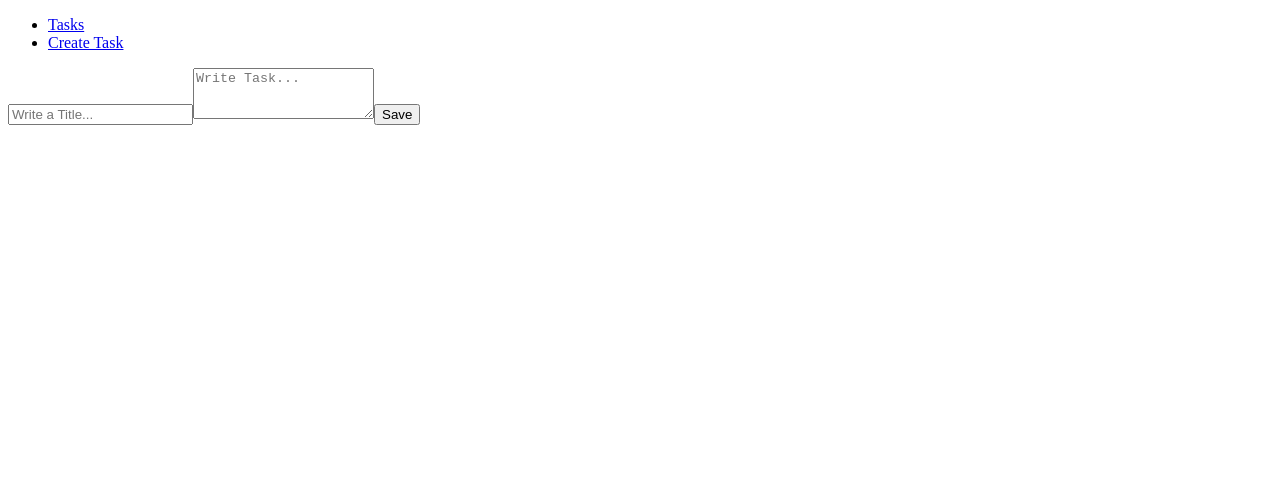
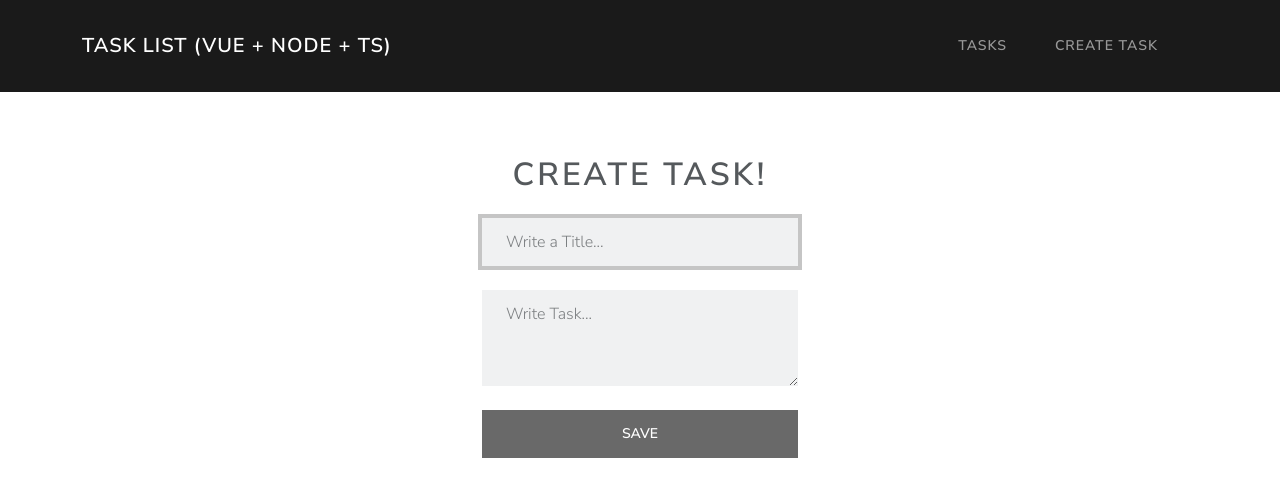
Before and after one commit to Davidoar15/Learning-Vue2_CRUD-Task-List, a Vue app: page /tasks/new in a window 1280 px wide. Shown: the top 496 px of the page. Built offline with nearby package versions, Linux system fonts and the light colour scheme.

Commit message:
add/styles_with_bootstrap

```diff
--- a/package.json
+++ b/package.json
@@ -10,6 +10,7 @@
   },
   "dependencies": {
     "axios": "^1.6.0",
+    "bootswatch": "^5.3.2",
     "core-js": "^3.8.3",
     "vue": "^3.2.13",
     "vue-router": "^4.2.5"
--- a/src/App.vue
+++ b/src/App.vue
@@ -12,7 +12,9 @@
 
 <template>
   <NavBar />
-  <router-view />
+  <div class="container p-5">
+    <router-view />
+  </div>
 </template>
 
 <style>
--- a/src/components/NavBar.vue
+++ b/src/components/NavBar.vue
@@ -7,15 +7,36 @@
 </script>
 
 <template>
-    <nav>
-        <ul>
-            <li>
-                <router-link to="/">Tasks</router-link>
-            </li>
+    <nav class="navbar navbar-expand-lg navbar-dark bg-primary">
+        <div class="container">
+            <router-link
+                to="/"
+                class="navbar-brand"
+            >
+                Task List (Vue + Node + TS)
+            </router-link>
 
-            <li>
-                <router-link to="/tasks/new">Create Task</router-link>
-            </li>
-        </ul>
+            <div>
+                <ul class="navbar-nav">
+                    <li class="nav-item">
+                        <router-link
+                            to="/"
+                            class="nav-link"
+                        >
+                            Tasks
+                        </router-link>
+                    </li>
+
+                    <li class="nav-item">
+                        <router-link
+                            to="/tasks/new"
+                            class="nav-link"
+                        >
+                            Create Task
+                        </router-link>
+                    </li>
+                </ul>
+            </div>
+        </div>
     </nav>
 </template>
--- a/src/components/TaskDetails.vue
+++ b/src/components/TaskDetails.vue
@@ -40,18 +40,37 @@
 </scrip>
 
 <template>
-    <h1>Task Detail</h1>
+    <div class="col-md-4 offset-md-4">
+        <h1 class="text-center h3 mb-4">Task Detail</h1>
 
-    <form @submit.prevent="handleUpdate()">
-        <input
-            type="text"
-            v-model="currentTask.title"
-        />
+        <form
+            @submit.prevent="handleUpdate()"
+            class="card card-body mb-5"
+        >
+            <input
+                type="text"
+                v-model="currentTask.title"
+                placeholder="Write a Title..."
+                class="form-control mb-4"
+            />
 
-        <textarea rows="3" v-model="currentTask.content"></textarea>
+            <textarea rows="3" v-model="currentTask.content" placeholder="Write Task..." class="form-control mb-4"></textarea>
 
-        <button>Update</button>
-    </form>
+            <button
+                :disabled="!currentTask.title || !currentTask.content"
+                class="btn btn-primary"
+            >
+                Update
+            </button>
+        </form>
 
-    <button @click="handleDelete()">Delete</button>
+        <div class="text-center">
+            <button
+                @click="handleDelete()"
+                class="btn btn-danger"
+            >
+                Delete
+            </button>
+        </div>
+    </div>
 </template>
--- a/src/components/TaskForm.vue
+++ b/src/components/TaskForm.vue
@@ -20,15 +20,29 @@
 </script>
 
 <template>
-    <form @submit.prevent="saveTask()">
+    <div class="col-md-4 offset-md-4">
+        <form
+            @submit.prevent="saveTask()"
+            class="card card-body"
+        >
+            <h1 class="text-center mb-4">Create Task!</h1>
+
             <input
                 type="text"
                 v-model="task.title"
                 placeholder="Write a Title..."
+                autofocus
+                class="form-control mb-4"
             />
 
-        <textarea rows="3" v-model="task.content" placeholder="Write Task..."></textarea>
+            <textarea rows="3" v-model="task.content" placeholder="Write Task..." class="form-control mb-4"></textarea>
 
-        <button>Save</button>
+            <button
+                :disabled="!task.title || !task.content"
+                class="btn btn-primary"
+            >
+                Save
+            </button>
         </form>
+    </div>
 </template>
--- a/src/components/TaskList.vue
+++ b/src/components/TaskList.vue
@@ -25,12 +25,14 @@
 </script>
 
 <template>
-    <ul>
+    <ul class="list-group">
         <li
-            v-for="task in tasks"
+            v-for="(task, index) in tasks"
             :key="task._id"
             @click="$router.push(`/tasks/${task._id}`)"
+            class="list-group-item list-group-item-action"
         >
+            {{ index + 1 }}.
             {{ task.title }}
         </li>
     </ul>
--- a/src/main.ts
+++ b/src/main.ts
@@ -1,6 +1,7 @@
 import { createApp } from 'vue'
 import App from './App.vue'
-import router from "./router"
+import router from './router'
+import 'bootswatch/dist/lux/bootstrap.min.css'
 
 createApp(App)
 .use(router)
```
Also changed, not shown: 1 other file (tests, documents, lock files or other folders). Lines whose indentation alone changed are shown as unchanged.
